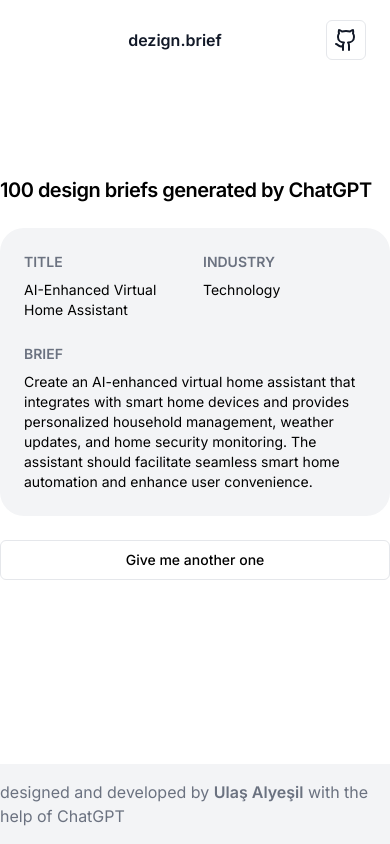
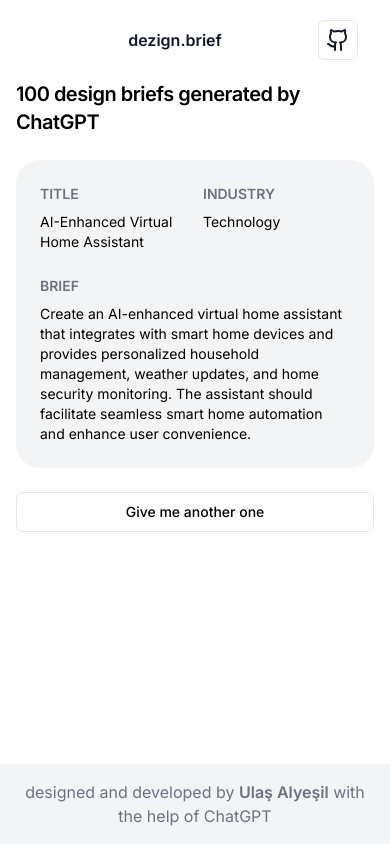
Before and after one commit to ulasalyesil/dezign-brief, a Next.js app: page /brief in a window 390 px wide. Built offline with nearby package versions, Linux system fonts and the light colour scheme.

Commit message:
FIX: responsive

```diff
--- a/app/brief/page.jsx
+++ b/app/brief/page.jsx
@@ -21,14 +21,14 @@
 
   const selectedProject = projects.projects[selectedProjectIndex];
   return (
-    <div className="flex flex-col gap-24 items-center justify-center">
+    <div className="flex flex-col sm:gap-24 items-center justify-center px-4">
       <Header />
 
       <motion.div
         initial={{ opacity: 0 }}
         animate={{ opacity: 1 }}
         transition={{ duration: 2.0, delay: 0.5 }}
-        className="max-w-[528px] flex flex-col gap-6"
+        className="max-w-[528px] flex flex-col gap-6 mb-4"
       >
         <h2 className="scroll-m-20 text-xl font-semibold tracking-tight">
           100 design briefs generated by ChatGPT
--- a/components/Footer.jsx
+++ b/components/Footer.jsx
@@ -2,8 +2,8 @@
 
 export default function Footer() {
   return (
-    <footer className="h-20 flex items-center bg-gray-100 w-full justify-center">
-      <Link href="https://ulasalyesil.com" className="text-gray-500">
+    <footer className="h-20 flex items-center bg-gray-100 w-full justify-center px-4">
+      <Link href="https://ulasalyesil.com" className="text-gray-500 text-center">
         designed and developed by <span className="font-semibold hover:text-blue-600">Ulaş Alyeşil</span> with the help of ChatGPT
       </Link>
     </footer>
--- a/components/Header.jsx
+++ b/components/Header.jsx
@@ -9,7 +9,7 @@
     initial={{ opacity: 0, y: 20 }}
     animate={{ opacity: 1, y: 0 }}
     transition={{ duration: 0.5, type: "spring", damping: 20 }}
-    className="w-full  h-20 flex items-center justify-between px-6">
+    className="w-full  h-20 flex items-center justify-between px-4 sm:px-6">
       <div className="flex-1" />
       <Link href={"/"} className="font-semibold text-gray-900">
         dezign.brief
--- a/components/Hero.jsx
+++ b/components/Hero.jsx
@@ -8,7 +8,7 @@
 export default function Hero() {
 
   return (
-    <div className="max-w-[512px] flex flex-col items-center gap-4 py-20">
+    <div className="max-w-[512px] flex flex-col items-center gap-4 py-20 px-4">
       <motion.h1
         initial={{ opacity: 0, y: 20 }}
         animate={{ opacity: 1, y: 0 }}
--- a/components/Industries.jsx
+++ b/components/Industries.jsx
@@ -50,7 +50,7 @@
           Project briefs for 13 different industries.
         </h3>
       </div>
-      <div class="flex p-6 justify-between items-center content-center gap-y-3 self-stretch flex-wrap max-w-[816px] bg-white border border-gray-200 rounded-[3rem]">
+      <div class="flex p-6 justify-between items-center content-center gap-y-3 self-stretch flex-col sm:flex-wrap max-w-[816px] bg-white border border-gray-200 rounded-[3rem]">
         {industries.map((industry, index) => (
           <IndustryCard
             key={index}
--- a/components/IndustryCard.jsx
+++ b/components/IndustryCard.jsx
@@ -2,7 +2,7 @@
 
 export default function IndustryCard({ icon, label }) {
   return (
-    <div className='bg-gray-50 px-6 py-4 flex flex-col gap-3 items-center justify-center rounded-3xl'>
+    <div className='bg-gray-50 w-full px-6 py-4 flex flex-col gap-3 items-center justify-center rounded-3xl'>
       {icon}
         <p className='text-gray-900'>{label}</p>
     </div>
```
